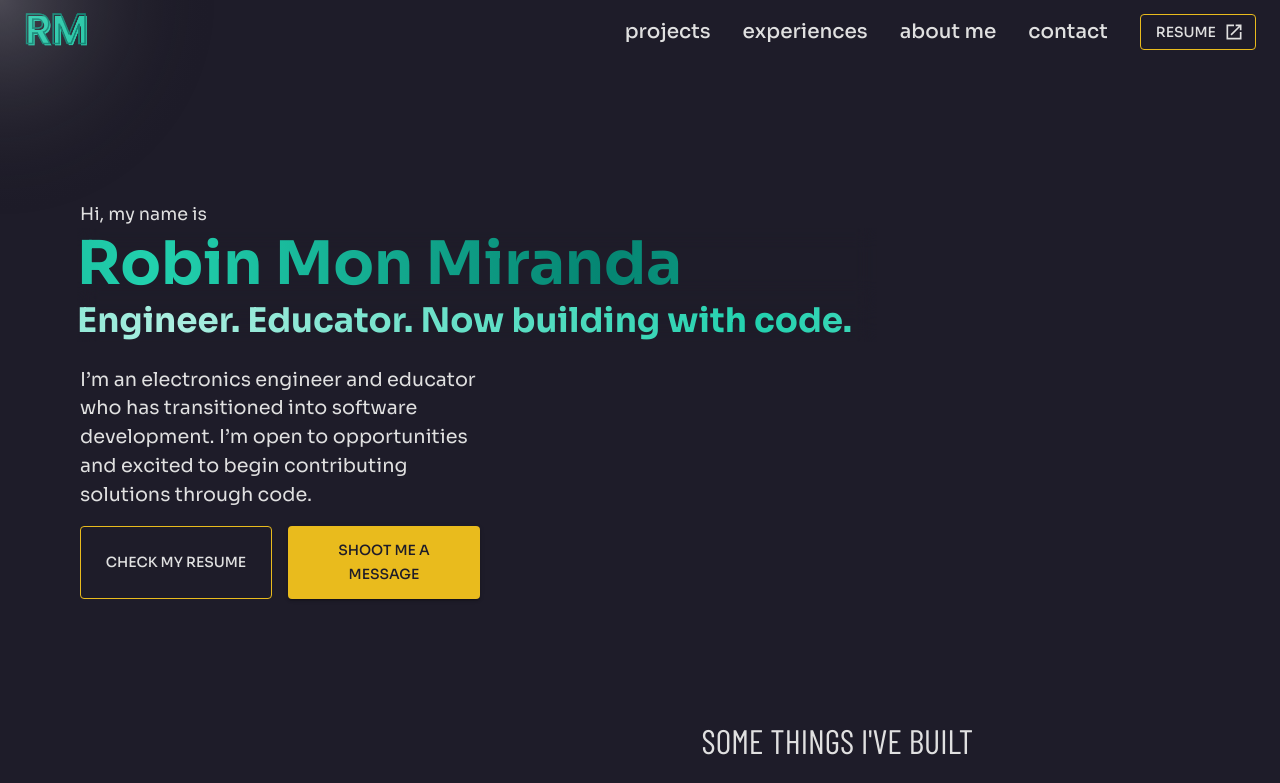
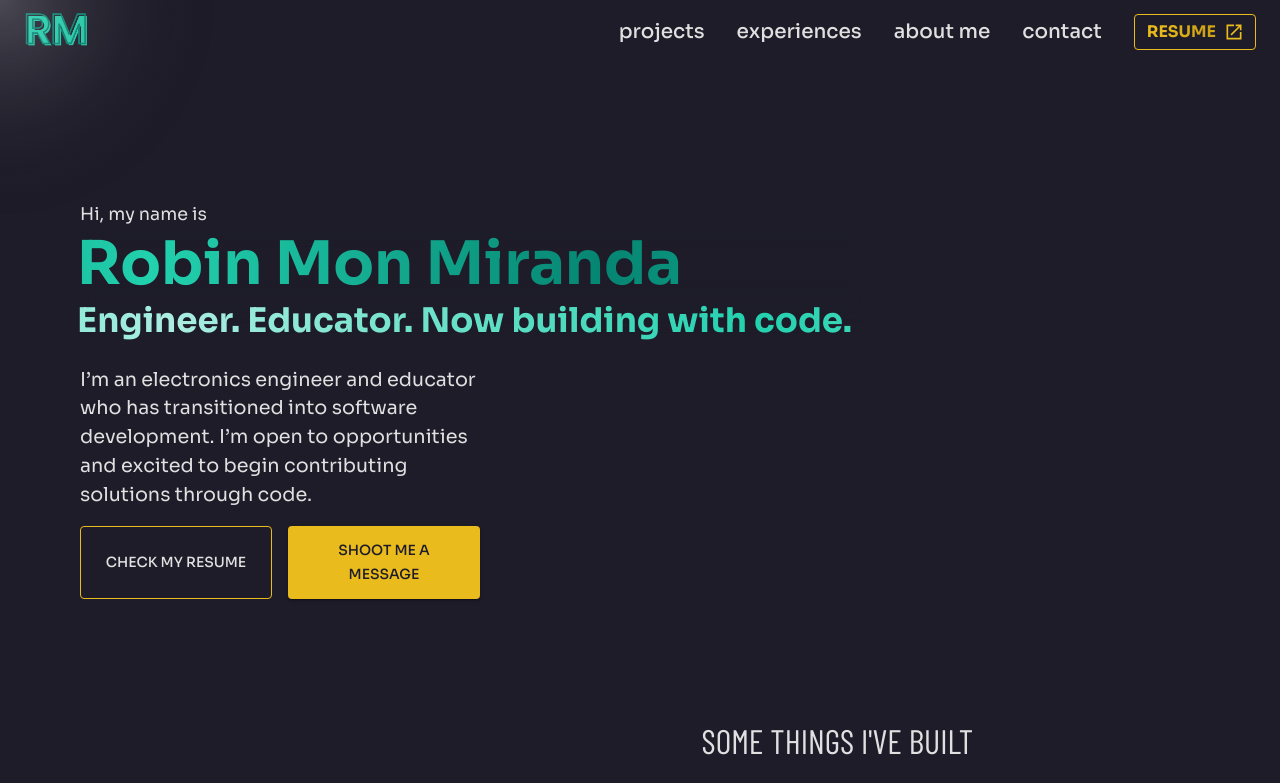
Before and after one commit to aramind/robin-mon-miranda-dev-portfolio, a React (Create React App) app: page / in a window 1280 px wide. Shown: the top 783 px of the page. Built offline with nearby package versions, Linux system fonts and the light colour scheme; a web font is replaced by a local one.

Commit message:
feat: adding glowing effect to resume button in the nav

```diff
--- a/src/components/ResumeButton.jsx
+++ b/src/components/ResumeButton.jsx
@@ -1,6 +1,7 @@
-import { Button } from "@mui/material";
+import { Button, Typography } from "@mui/material";
 import { links } from "../data/data";
 import { LaunchIcon } from "../utils/muiIcons";
+import GradientText from "./experimental/GradientText";
 
 const ResumeButton = () => {
   return (
@@ -9,9 +10,11 @@ const ResumeButton = () => {
       onClick={() =>
         window.open(links?.resume, "_blank", "noopener,noreferrer")
       }
-      endIcon={<LaunchIcon />}
+      endIcon={<LaunchIcon color="secondary" />}
     >
-      RESUME
+      <GradientText colorType="secondaryDark">
+        <Typography fontWeight="bold">RESUME</Typography>
+      </GradientText>
     </Button>
   );
 };
```
